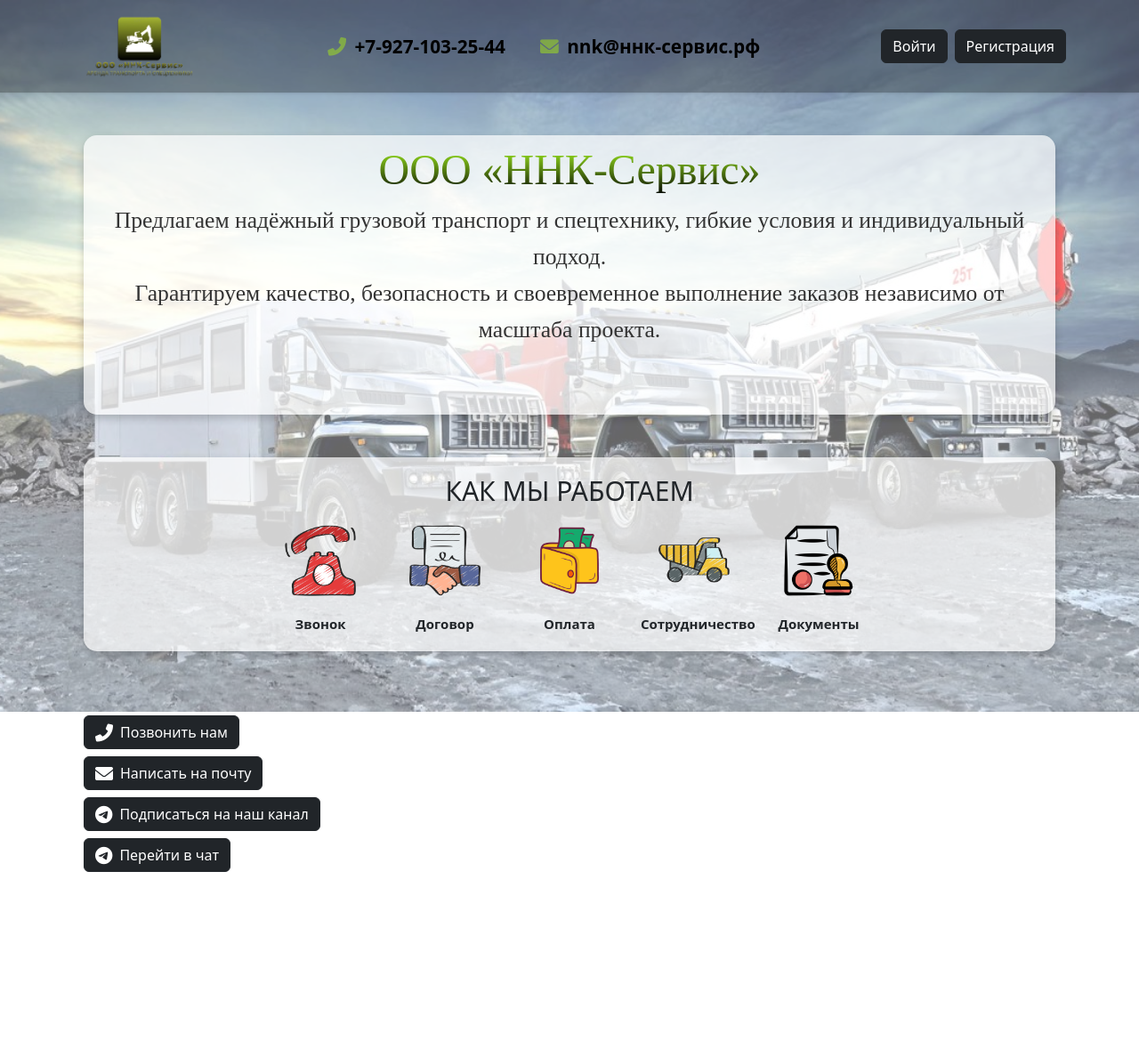
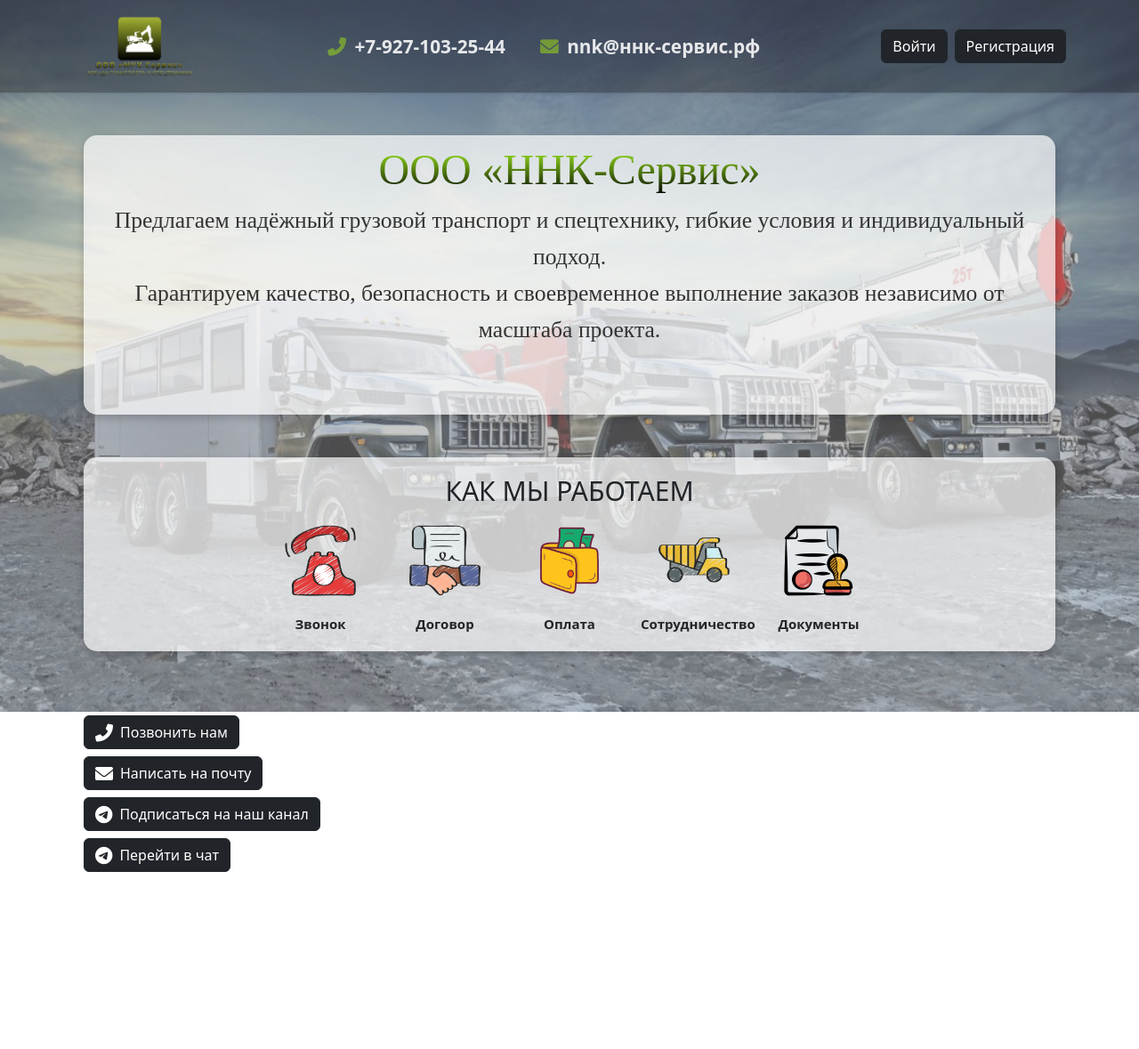
Before and after one commit to temka778/Transport, a Django app: page / in a window 1280 px wide. Shown: the top 1179 px of the page at 89% size. Run offline with Django 5.2, Linux system fonts and the light colour scheme; data that the repository does not hold is empty; some libraries are stand-ins or nearby versions.

Commit message:
затемнил чуть бэкграунд, контакты в шапке сделал белыми

```diff
--- a/transport/static/css/base.css
+++ b/transport/static/css/base.css
@@ -7,7 +7,9 @@
     background-image: url('/static/img/background.jpg');
     background-size: cover;
     background-position: center;
-    opacity: 0.6; /* Прозрачность 70% */
+    background-color: rgba(0, 0, 0, 0.3);
+    background-blend-mode: overlay; /* Смешиваем цвет с изображением */
+    opacity: 0.7; /* Прозрачность 70% */
     z-index: -1; /* Помещаем за основным контентом */
 }
 /* html и body заполняют весь экран */
--- a/transport/static/css/header.css
+++ b/transport/static/css/header.css
@@ -25,7 +25,7 @@
   color: #b3ff006c;
 }
 .contact-info a {
-  color: #000000;
+  color: #ffffffde;
   text-decoration: none;
 }
 
```
